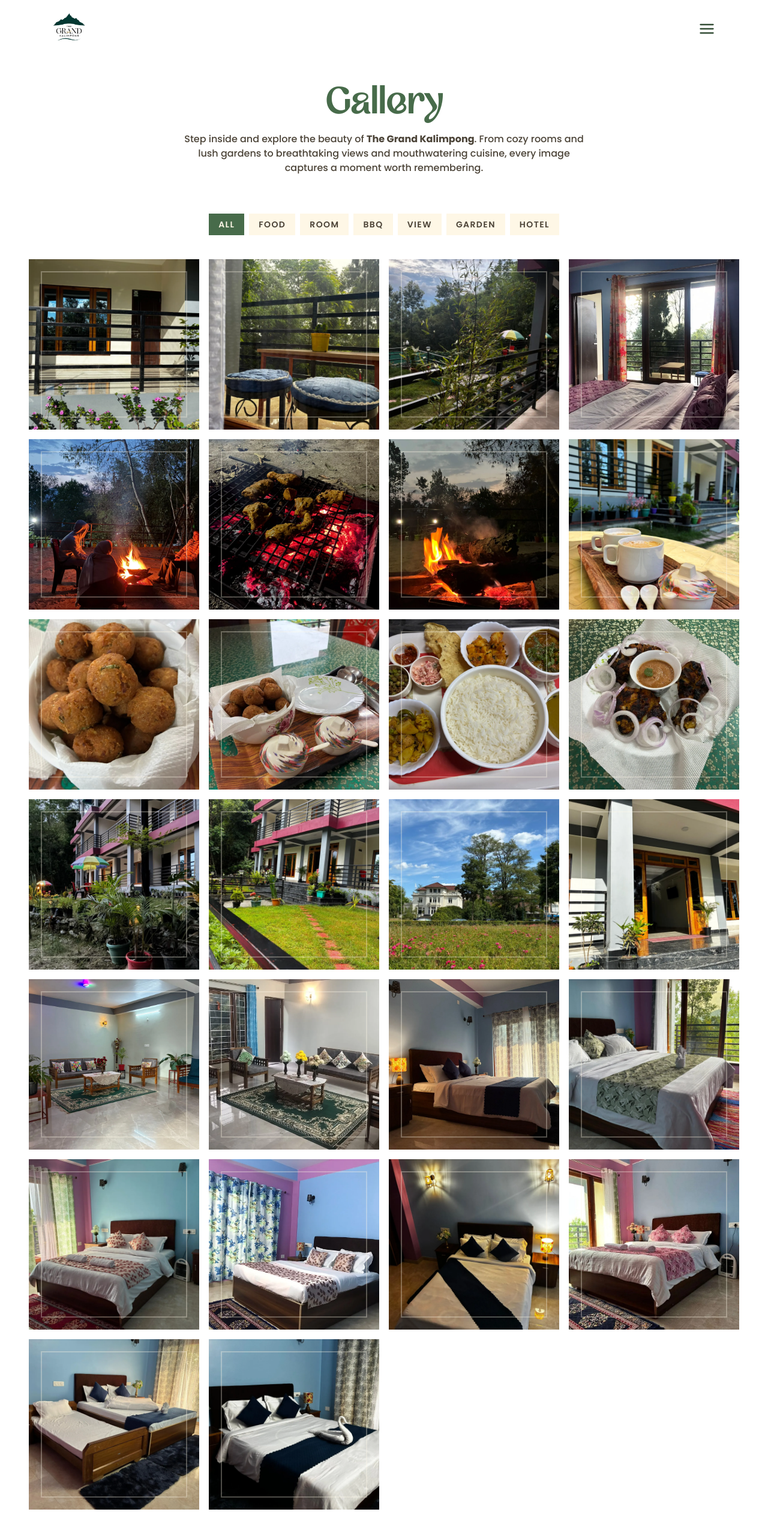
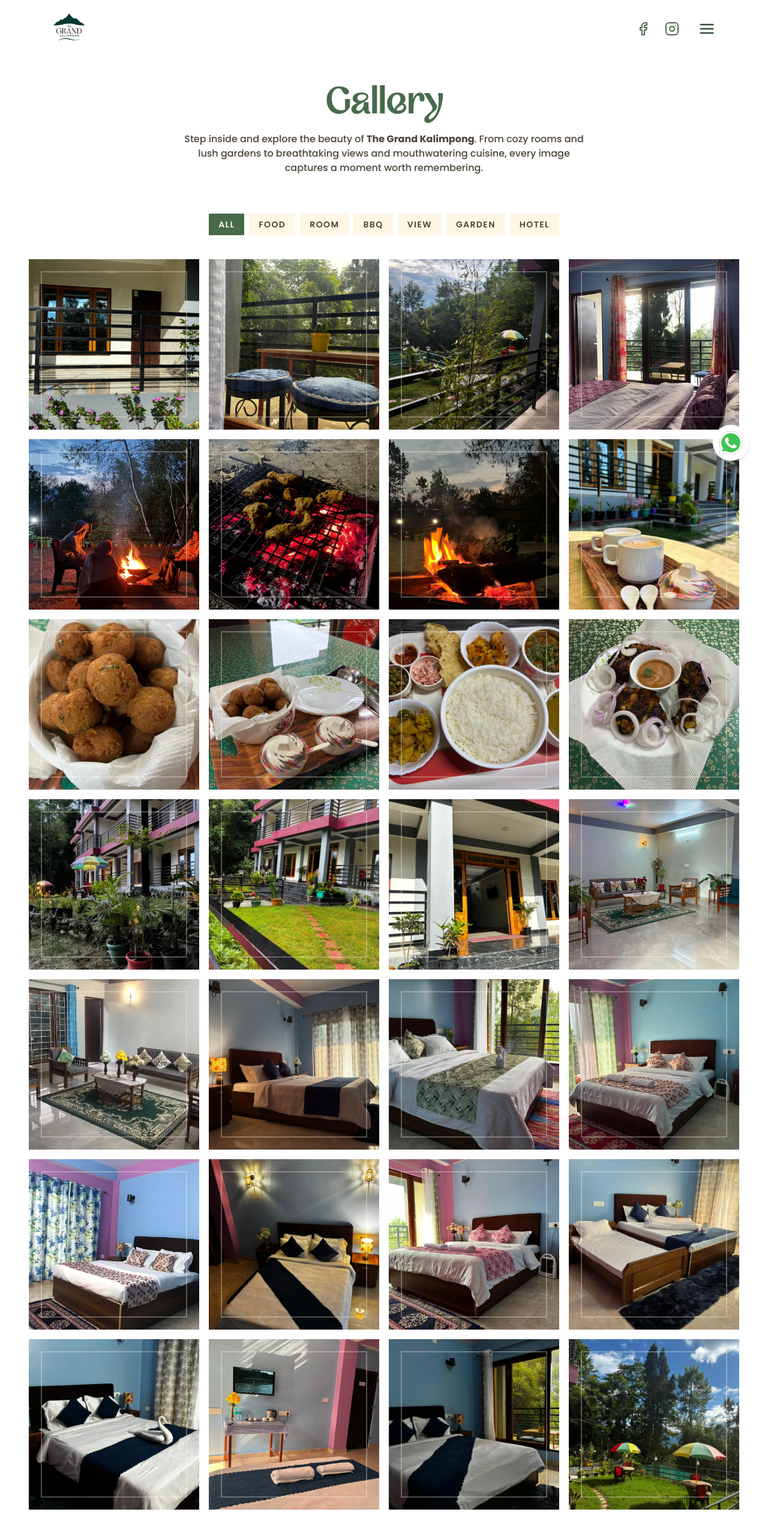
Before and after one commit to thegrandkalimpong/thegrandkpg, a Next.js app: page /gallery in a window 1280 px wide. Shown: the top 2530 px of the page at 60% size. Built offline with nearby package versions, Linux system fonts and the light colour scheme.

Commit message:
feat: update contact page and layout; add WhatsApp component, enhance footer and navigation with social links

```diff
--- a/src/app/(main)/contact/page.tsx
+++ b/src/app/(main)/contact/page.tsx
@@ -10,7 +10,7 @@ export const metadata = {
 const page = () => {
     return (
         <section className="max-w-none pt-0">
-            <div className="bg-greenish h-full min-h-svh w-full px-6 py-24">
+            <div className="bg-greenish w-full px-6 py-24">
                 <div className="mx-auto flex h-full w-full max-w-3xl flex-col items-start justify-center gap-4 px-4 text-left">
                     <h1 className="text-cream">Get in Touch With Us</h1>
                     <p className="text-cream mt-4 mb-4 text-xl font-semibold">
--- a/src/app/(main)/layout.tsx
+++ b/src/app/(main)/layout.tsx
@@ -7,6 +7,7 @@ const MainLayout = ({ children }: { children: React.ReactNode }) => {
         <div>
             <Header />
             <main className="relative">{children}</main>
+
             <Footer />
         </div>
     );
--- a/src/app/(main)/our-hotel/page.tsx
+++ b/src/app/(main)/our-hotel/page.tsx
@@ -162,7 +162,7 @@ const OurHotelPage = () => {
                         alt="Decorative Element"
                         width={50}
                         height={50}
-                        className="text-moss-light ml-8 h-8 w-16"
+                        className="text-moss-light ml-2 -rotate-3 h-8 w-16"
                     />
                 </div>
             </div>
--- a/src/app/globals.css
+++ b/src/app/globals.css
@@ -97,8 +97,28 @@
             }
         }
     }
+
+    .social{
+        @apply bg-cream/10 hover:bg-cream/20 flex h-10 w-10 items-center justify-center rounded-full transition-colors duration-200;
+    }
 }
 
 @utility font-handwriting {
     @apply font-caveat;
 }
+
+
+@utility footer-social{
+    @apply bg-cream/10 hover:bg-cream/20 flex h-10 w-10 items-center justify-center rounded-full transition-colors duration-200 ;
+    svg{
+        @apply text-cream h-5 w-5;
+    }
+}
+@utility homepage-navbar-social{
+    @apply text-white hover:text-cream/80 transition-colors duration-200 ;
+
+}
+@utility navbar-social{
+    @apply text-moss-light hover:text-moss-dark/80 transition-colors duration-200 ;
+
+}
--- a/src/app/layout.tsx
+++ b/src/app/layout.tsx
@@ -2,6 +2,7 @@ import type { Metadata } from "next";
 import { Poppins, Caveat } from "next/font/google";
 import "./globals.css";
 import { GsapProvider } from "@/context/Provider";
+import WhatsApp from "@/components/WhatsApp";
 
 const poppins = Poppins({
     variable: "--font-poppins",
@@ -60,6 +61,7 @@ export default function RootLayout({
                     className={`${poppins.variable} ${caveat.variable} font-poppins bg-white antialiased`}
                 >
                     {children}
+                    <WhatsApp />
                 </body>
             </GsapProvider>
         </html>
--- a/src/components/Footer.tsx
+++ b/src/components/Footer.tsx
@@ -29,11 +29,11 @@ const Footer = () => {
     return (
         <footer className="bg-moss-dark text-cream relative z-20 mt-24">
             {/* Main Footer Content */}
-            <div className="relative z-10 mx-auto mb-12 max-w-7xl px-4 sm:px-6 lg:px-8">
-                <div className="grid grid-cols-1 gap-8 py-12 md:grid-cols-2 lg:grid-cols-4">
+            <div className="relative z-10 mx-auto mb-12 max-w-9xl px-4 sm:px-6 xl:px-8">
+                <div className="grid grid-cols-1 gap-8 py-12 xl:grid-cols-4">
                     {/* Brand Section */}
-                    <div className="md:col-span-2">
-                        <div className="flex flex-col items-center space-y-6 lg:items-start ">
+                    <div className="xl:col-span-2">
+                        <div className="flex flex-col items-center space-y-6 xl:items-start ">
                             <div className="flex h-16 w-16 items-center justify-center rounded-full bg-white ">
                                 <div className="">
                                     {/* <span className="text-lg font-bold text-white">
@@ -50,8 +50,8 @@ const Footer = () => {
                                     </Link>
                                 </div>
                             </div>
-                            <div className="text-center md:text-left">
-                                <h2 className="text-cream lg:text-left mb-3 text-2xl font-bold lg:text-3xl">
+                            <div className="text-center xl:text-left">
+                                <h2 className="text-cream xl:text-left mb-3 text-2xl font-bold xl:text-3xl">
                                     The Grand Kalimpong
                                 </h2>
                                 <p className="text-cream/70 max-w-md leading-relaxed">
@@ -62,8 +62,8 @@ const Footer = () => {
                     </div>
 
                     {/* Quick Links */}
-                    <div className="text-center md:text-left ">
-                        <h3 className="text-cream ml-4 lg:text-left md:ml-5 mb-4 text-lg font-semibold">
+                    <div className="text-center xl:text-left ">
+                        <h3 className="text-cream xl:text-left mb-4 text-lg font-semibold">
                             Quick Links
                         </h3>
                         <ul className="space-y-4">
@@ -71,9 +71,8 @@ const Footer = () => {
                                 <li key={link.id}>
                                     <Link
                                         href={link.route}
-                                        className="text-cream/70 hover:text-cream group flex items-center justify-center transition-colors duration-200 lg:justify-start"
+                                        className="text-cream/70 hover:text-cream group flex items-center justify-center transition-colors duration-200 xl:justify-start"
                                     >
-                                        <ArrowRight className="mr-1 lg:mr-2 h-4 w-4 opacity-0 transition-opacity duration-200 group-hover:opacity-100" />
                                         {link.label}
                                     </Link>
                                 </li>
@@ -82,30 +81,29 @@ const Footer = () => {
                     </div>
 
                     {/* Contact Info */}
-                    <div className="text-center md:text-left ">
-                        <h3 className="text-cream md:text-left md:ml-8 lg:ml-9 mb-4 text-lg font-semibold">
+                    <div className="text-center xl:text-left ">
+                        <h3 className="text-cream xl:text-left xl:ml-9 mb-4 text-lg font-semibold">
                             Contact Info
                         </h3>
                         <div className="space-y-4">
-                            <div className="flex items-center justify-center md:justify-start">
+                            <div className="flex items-center justify-center xl:justify-start">
                                 <Phone className="text-cream/80 mr-3 h-5 w-5 flex-shrink-0" />
                                 <span className="text-cream/70">
                                     <a href={`tel:${contact.phone}`}>{contact.phone}</a>
                                 </span>
                             </div>
-                            <div className="flex items-center justify-center md:justify-start">
+                            <div className="flex items-center justify-center xl:justify-start">
                                 <Mail className="text-cream/80 mr-3 h-5 w-5 flex-shrink-0" />
-                                <span className="text-cream/70 md:break-all whitespace-normal ">
+                                <span className="text-cream/70 break-all whitespace-normal ">
                                     <a href={`mailto:${contact.email}`}>
 
                                         {contact.email}
                                     </a>
                                 </span>
                             </div>
-                            <div className="flex items-start justify-center md:justify-start">
-                                <MapPin className="text-cream/80 mt-0.5 mr-3 h-5 w-5 flex-shrink-0" />
-                                <span className="text-cream/70">
-
+                            <div className="flex items-start justify-center xl:justify-start">
+                                <MapPin className="text-cream/80 mt-0.5 mr-3 h-5 w-5 flex-shrink-0 " />
+                                <span className="text-cream/70 ">
                                     {contact.address.line1}
                                     <br />
                                     {contact.address.line2}
@@ -123,16 +121,16 @@ const Footer = () => {
                         </span>
                         <div className="flex space-x-4">
                             <a
-                                href={`${footerData.socialLinks.facebook}`}
-                                className="bg-cream/10 hover:bg-cream/20 flex h-10 w-10 items-center justify-center rounded-full transition-colors duration-200"
+                                href={`${contact.socialLinks.facebook}`}
+                                className="footer-social"
                             >
-                                <Facebook className="text-cream h-5 w-5" />
+                                <Facebook />
                             </a>
                             <a
-                                href={`${footerData.socialLinks.instagram}`}
-                                className="bg-cream/10 hover:bg-cream/20 flex h-10 w-10 items-center justify-center rounded-full transition-colors duration-200"
+                                href={`${contact.socialLinks.instagram}`}
+                                className="footer-social"
                             >
-                                <Instagram className="text-cream h-5 w-5" />
+                                <Instagram className="" />
                             </a>
                         </div>
                     </div>
@@ -150,7 +148,7 @@ const Footer = () => {
 
             {/* Developer Credit */}
             <div className="absolute right-0 bottom-0 left-0 bg-black py-4">
-                <div className="mx-auto max-w-7xl px-4 sm:px-6 lg:px-8">
+                <div className="mx-auto max-w-7xl px-4 sm:px-6 xl:px-8">
                     <p className="text-cream/50 text-center text-sm">
                         Designed and Developed by{" "}
                         <a
--- a/src/components/Header.tsx
+++ b/src/components/Header.tsx
@@ -19,6 +19,7 @@ const Header = () => {
                         className="rounded-full bg-white p-2"
                     />
                 </Link>
+
                 <Nav />
             </div>
         </header>
--- a/src/components/Nav.tsx
+++ b/src/components/Nav.tsx
@@ -1,10 +1,12 @@
 "use client";
 import { useGSAP } from "@gsap/react";
 import gsap from "gsap";
-import { AlignJustify, X } from "lucide-react";
+import { AlignJustify, Facebook, Instagram, Twitter, X } from "lucide-react";
 import Link from "next/link";
 import React, { useRef } from "react";
 import NavHamburger from "./NavHamburger";
+import { usePathname } from "next/navigation";
+import { contact } from "@/data/data";
 
 const Nav = () => {
     const [isOpen, setIsOpen] = React.useState(false);
@@ -64,11 +66,32 @@ const Nav = () => {
             onComplete: () => setIsOpen(false),
         });
     };
+    const pathname = usePathname();
 
     return (
-        <div>
+        <div className="flex ">
+            <div className="hidden md:flex items-center gap-6 ">
+
+                <Link
+                    href={contact.socialLinks.facebook}
+                    target="_blank"
+                >
+                    <Facebook className={`${pathname === "/" ?'homepage-navbar-social':'navbar-social'} h-6 w-6`} />
+                </Link>
+                <Link
+                    href={contact.socialLinks.instagram}
+                    target="_blank"
+                >
+                    <Instagram className={`${pathname === "/" ? 'homepage-navbar-social' : 'navbar-social'} h-6 w-6`} />
+                </Link>
+                {/* <Link
+                    href={"/"}
+                >
+                    <Twitter className={`${pathname === "/" ? 'homepage-navbar-social' : 'navbar-social'} h-6 w-6`} />
+                </Link> */}
+            </div>
             <button
-                className={`text-greenish relative z-50 p-2 transition-transform hover:scale-110 ${isOpen ? "" : ""}`}
+                className={`text-greenish ml-6 relative z-50 p-2 transition-transform hover:scale-110 ${isOpen ? "" : ""}`}
                 onClick={toggleMenu}
                 aria-label="Toggle menu"
             >
@@ -77,9 +100,8 @@ const Nav = () => {
 
             <nav
                 ref={navRef}
-                className={`bg-cream fixed top-0 right-0 left-0 z-40 h-screen w-full ${
-                    isOpen ? "pointer-events-auto" : "pointer-events-none"
-                }`}
+                className={`bg-cream fixed top-0 right-0 left-0 z-40 h-screen w-full ${isOpen ? "pointer-events-auto" : "pointer-events-none"
+                    }`}
                 style={{ opacity: 0, transform: "translateY(-2000px)" }}
             >
                 <div className="font-mageline flex h-full flex-col items-center justify-center gap-8 text-5xl">
--- /dev/null
+++ b/src/components/WhatsApp.tsx
@@ -0,0 +1,17 @@
+import React from 'react'
+import Image from 'next/image';
+import Link from 'next/link';
+import { contact } from '@/data/data';
+
+const WhatsApp = () => {
+  return (
+    <Link href={`https://wa.me/${contact.whatsapp}`}
+      prefetch={false}
+      target='_blank'
+      className='flex items-center justify-center fixed bottom-8 right-8 z-30 rounded-full bg-white overflow-hidden shadow-md p-1 size-[60px] hover:scale-110 hover:shadow-lg transition-transform duration-300 ease-in-out'>
+      <Image unoptimized height={50} width={50} className='h-[48px] w-[48px]' src="/whatsapp.gif" alt="" />
+    </Link>
+  )
+}
+
+export default WhatsApp
--- a/src/data/data.ts
+++ b/src/data/data.ts
@@ -16,10 +16,24 @@ export const footerData = {
 
 export const contact = {
     phone: "+91 9064502191",
-    whatsapp: "+91 9064502191",
+    whatsapp: "+919064502191",
     email: "thegrandkalimpong@gmail.com",
     address: {
         line1: "Chibbo Approach Rd, Kalimpong Khasmahal",
         line2: "Kalimpong, West Bengal 734301",
     },
+    socialLinks: {
+        facebook:"https://www.facebook.com/people/Thegrand-Kalimpong/61569512931436/#",
+        instagram: "https://www.instagram.com/the_grand_kalimpong/",
+    },
 };
+
+export const homePageData = {
+    about: {
+        title: "Greetings from the Hills",
+        description1:
+            "At The Grand Kalimpong, we believe every guest deserves more than just a stay — they deserve an experience to remember.",
+        description2:
+            "Nestled in the heart of Kalimpong, our property blends timeless charm with modern comfort, offeringyou a peaceful retreat surrounded by breathtaking views. Whether you&apos;re here to unwind,celebrate, or explore, our team is dedicated to providing warm hospitality, personalized service,and thoughtful touches that make you feel right at home.",
+    },
+};
--- a/src/data/room.ts
+++ b/src/data/room.ts
@@ -75,11 +75,7 @@ export const roomImages: TRoomImage[] = [
         src: "/assets/garden2.webp",
         category: "garden",
     },
-    {
-        id: "15",
-        src: "/assets/garden3.webp",
-        category: "garden",
-    },
+
     // Gate image
     {
         id: "16",
@@ -144,4 +140,60 @@ export const roomImages: TRoomImage[] = [
         src: "/assets/room9.webp",
         category: "room",
     },
+    {
+        id: "28",
+        src: "/assets/room10.webp",
+        category: "room",
+    },
+    {
+        id: "29",
+        src: "/assets/room11.webp",
+        category: "room",
+    },
+    //view images
+    {
+        id: "30",
+        src: "/assets/view1.webp",
+        category: "view",
+    },
+    {
+        id: "31",
+        src: "/assets/view2.webp",
+        category: "view",
+    },
+    {
+        id: "32",
+        src: "/assets/view3.webp",
+        category: "view",
+    },
+    {
+        id: "33",
+        src: "/assets/view4.webp",
+        category: "view",
+    },
+    {
+        id: "34",
+        src: "/assets/view5.webp",
+        category: "view",
+    },
+    {
+        id: "35",
+        src: "/assets/view6.webp",
+        category: "view",
+    },
+    {
+        id: "36",
+        src: "/assets/view7.webp",
+        category: "view",
+    },
+    {
+        id: "37",
+        src: "/assets/view8.webp",
+        category: "hotel",
+    },
+    {
+        id: "38",
+        src: "/assets/view9.webp",
+        category: "hotel",
+    },
 ];
```
Also changed, not shown: public/assets/garden3.webp (deleted), public/whatsapp.gif (added).
